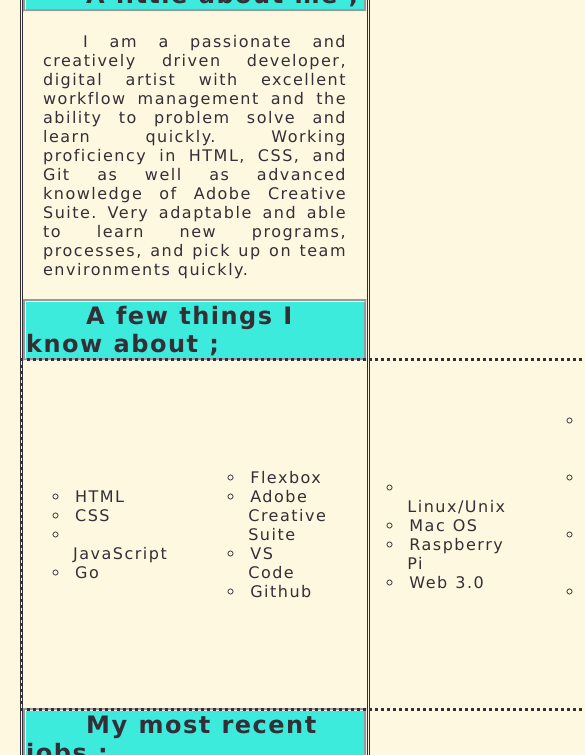
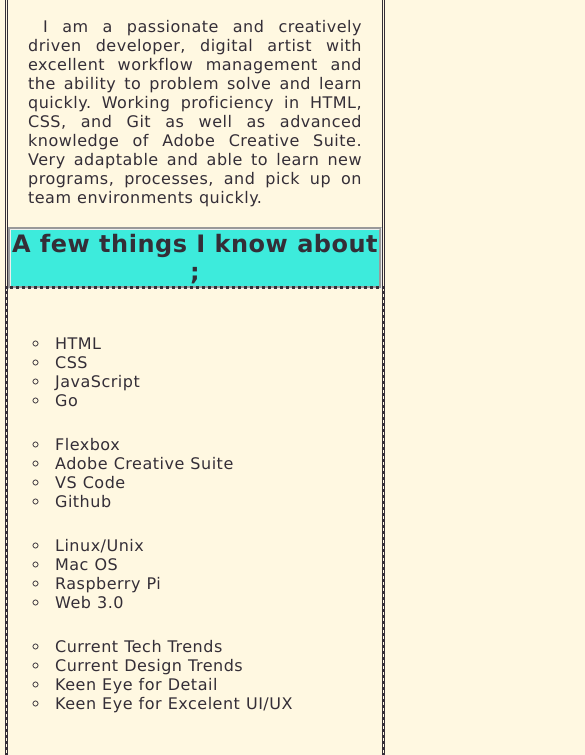
Before and after one commit to bl4dereaper/bl4dereaper.github.io, a plain HTML site: page index.html in a window 390 px wide. Shown: the part 89-844 px from the top of the page, 585 px wide, since content can reach past the window. Drawn offline with Linux system fonts and the light colour scheme.

Commit message:
Update style.css
Small screen dynamic sizing fixed a bit.

```diff
--- a/style.css
+++ b/style.css
@@ -58,3 +58,40 @@
     border-spacing: 2rem;
     outline-style: dotted;
 }
+
+@media(max-width: 750px) {
+    td {
+        display: block;
+    }
+
+    html {
+        margin: .5rem;
+        letter-spacing: .05rem;
+        align-items: center;
+        text-justify: left;
+    }
+
+    h2 {
+        text-align: center;
+        text-indent: 0rem;
+    }
+
+    h3 {
+
+        text-indent: 0rem;
+    }
+
+    p {
+        text-indent: 1.5rem;
+        text-align: justify;
+        margin: 2rem;
+    }
+
+    ul {
+        margin: 2.5rem;
+        text-indent: -2rem;
+        list-style: circle;
+        list-style-position: inside;
+    }
+
+}
```
